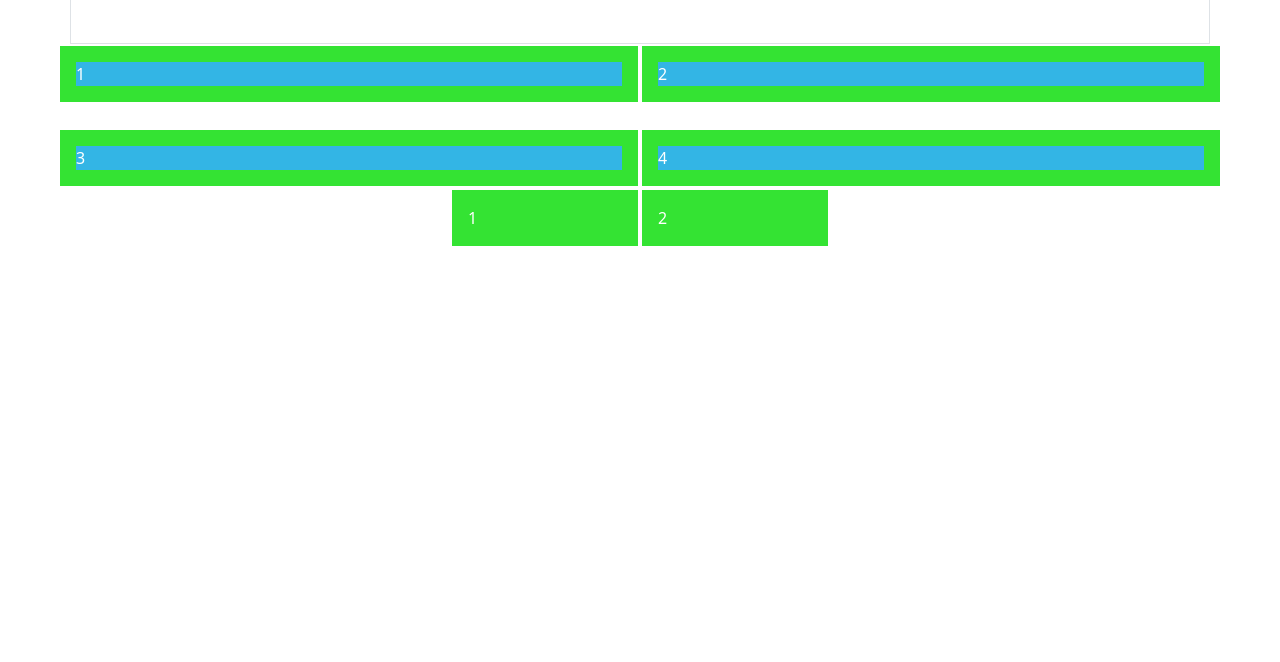
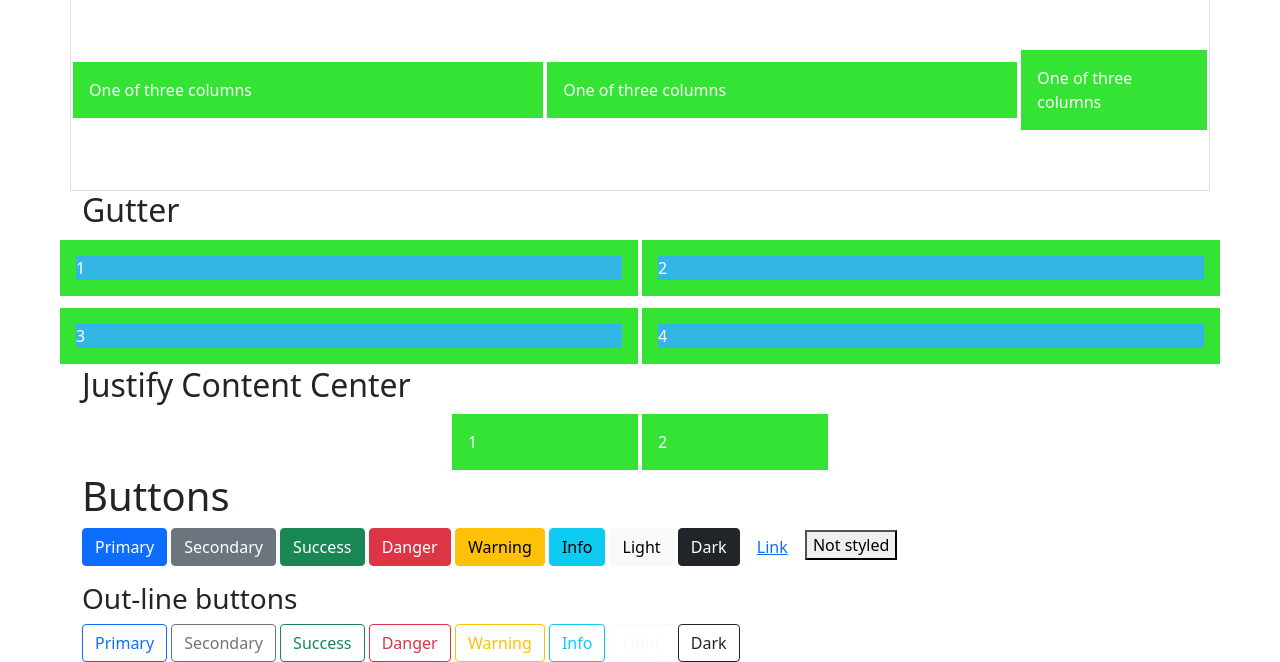
Before and after one commit to Ekene-Ejeh/Bootstrap-5-project, a plain HTML site: page complied-css-js/index.html in a window 1280 px wide. Shown: the part 550-1212 px from the top of the page. Before the commit the page ends 800 px from the top, so only its background shows below. Drawn offline with nearby package versions, Linux system fonts and the light colour scheme.

Commit message:
commit 5, button styling

```diff
--- a/complied-css-js/index.html
+++ b/complied-css-js/index.html
@@ -23,16 +23,20 @@
 		</style>
 	</head>
 	<body>
+		<!-- Grid -->
 		<div class="container border">
+			<h2>Grid</h2>
 			<div class="row">
 				<div class="col-xl-6 col-lg-5 col-md-4">col 1</div>
 				<div class="col-xl-6 col-lg-5 col-md-4">col 2</div>
 				<div class="col-lg-2 col-md-4">col auto</div>
 			</div>
-			<button class="btn btn-danger mt-3 mx-2">Compiled</button>
+			<button class="btn btn-danger mt-4 mx-2">Compiled</button>
 		</div>
 
+		<!-- Grid -->
 		<div class="container-sm my-5">
+			<h2>Grid</h2>
 			<div class="row">
 				<div class="col-xl-6 col-lg-4 col-md-3">col-1</div>
 				<div class="col-xl-6 col-lg-4 col-md-3">col-2</div>
@@ -41,16 +45,20 @@
 			</div>
 		</div>
 
+		<!-- item positioning -->
 		<div class="container border">
+			<h2>Items positioning</h2>
 			<div class="row align-items-center" style="height: 200px">
 				<div class="col-lg-5 col-md-4">One of three columns</div>
 				<div class="col-lg-5 col-md-4">One of three columns</div>
 				<div class="col-lg-2 col-md-4">One of three columns</div>
 			</div>
 		</div>
+
 		<!-- Gutter -->
 		<div class="container">
-			<div class="row gx-5 gy-4">
+			<h2>Gutter</h2>
+			<div class="row gx-5 gy-2">
 				<div class="col-6">
 					<div class="child">1</div>
 				</div>
@@ -66,13 +74,41 @@
 			</div>
 		</div>
 
+		<!-- Justify content center -->
 		<div class="container">
+			<h2>Justify Content Center</h2>
 			<div class="row justify-content-center">
 				<div class="col-2">1</div>
 				<div class="col-2">2</div>
 			</div>
 		</div>
 
+		<!-- Buttons -->
+		<div class="container">
+			<h1>Buttons</h1>
+			<button type="button" class="btn btn-primary">Primary</button>
+			<button type="button" class="btn btn-secondary">Secondary</button>
+			<button type="button" class="btn btn-success">Success</button>
+			<button type="button" class="btn btn-danger">Danger</button>
+			<button type="button" class="btn btn-warning">Warning</button>
+			<button type="button" class="btn btn-info">Info</button>
+			<button type="button" class="btn btn-light">Light</button>
+			<button type="button" class="btn btn-dark">Dark</button>
+			<button type="button" class="btn btn-link">Link</button>
+			<button>Not styled</button>
+		</div>
+		<div class="container mt-3">
+			<h3>Out-line buttons</h3>
+			<button type="button" class="btn btn-outline-primary">Primary</button>
+			<button type="button" class="btn btn-outline-secondary">Secondary</button>
+			<button type="button" class="btn btn-outline-success">Success</button>
+			<button type="button" class="btn btn-outline-danger">Danger</button>
+			<button type="button" class="btn btn-outline-warning">Warning</button>
+			<button type="button" class="btn btn-outline-info">Info</button>
+			<button type="button" class="btn btn-outline-light">Light</button>
+			<button type="button" class="btn btn-outline-dark">Dark</button>
+		</div>
+
 		<script src="js/bootstrap.js"></script>
 	</body>
 </html>
```
